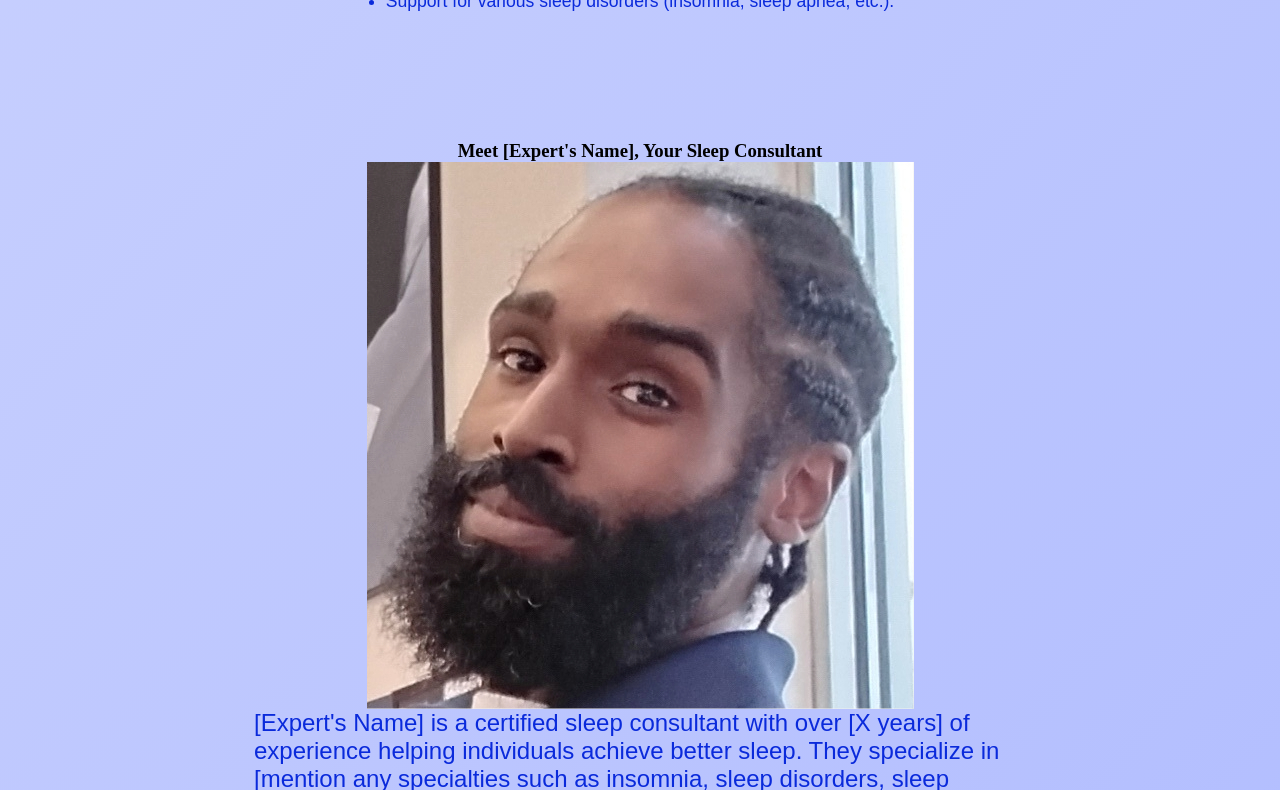
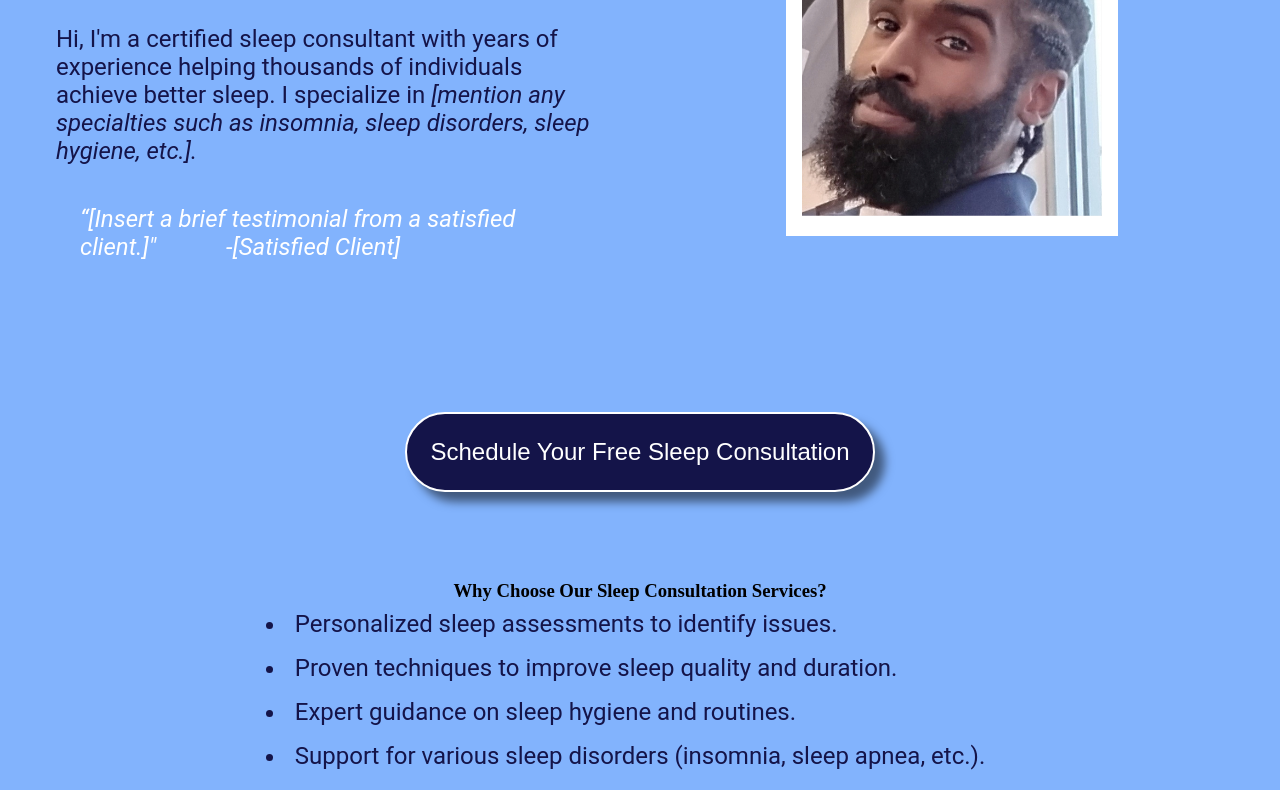
Before and after one commit to GStreet71/sleep-expert-consultation, a plain HTML site: page index.html in a window 1280 px wide. Shown: the part 387-1177 px from the top of the page. Drawn offline with Linux system fonts and the light colour scheme.

Commit message:
feat: Update #expert section in index.html and styles.css for improved layout and styling.

```diff
--- a/index.html
+++ b/index.html
@@ -8,11 +8,32 @@
     <link rel="stylesheet" href="styles.css">
 </head>
 <body>
-    <div class="gradient-wrapper">
     <header>
+        <div class="title-container">
             <h1>Unlock the Secret to a Restful Night's Sleep</h1>
-            <h2>Schedule Your Free Sleep Consultation Today</h2>
+
+        </div>
+        <h2 id="subheader"><a href="schedule-link">Schedule Your Free Sleep Consultation Today</a></h2>
     </header>
+
+    <section id="expert">
+        <div class="expert-details">
+            <div class="expert-details-div">
+                <h1>I'm Caleb,<br> Your Sleep Consultant</h1>
+                <p>Hi, I'm a certified sleep consultant with years of experience helping thousands of individuals achieve better sleep. I specialize in <i>[mention any specialties such as insomnia, sleep disorders, sleep hygiene, etc.].</i></p>
+                <p class="testimonials">“[Insert a brief testimonial from a satisfied client.]"<span>-[Satisfied Client]</span></p>
+            </div>
+        </div>
+        <div class="expert-photo">
+            <div class="expert-photo-div">
+                <img src="assets/expert_head01.jpg" alt="Caleb Harris, Sleep Consultant" id="expert-image">
+            </div>
+        </div>
+    </section>
+
+    <section id="cta">
+        <button><a href="schedule-link">Schedule Your Free Sleep Consultation</a></button>
+    </section>
 
     <section id="benefits">
         <h3>Why Choose Our Sleep Consultation Services?</h3>
@@ -23,19 +44,6 @@
             <li>Support for various sleep disorders (insomnia, sleep apnea, etc.).</li>
         </ul>
     </section>
-
-        <section id="expert">
-            <h3>Meet [Expert's Name], Your Sleep Consultant</h3>
-            <img src="expert_head01.jpg" alt="Caleb Harris, Sleep Consultant">
-            <p>[Expert's Name] is a certified sleep consultant with over [X years] of experience helping individuals achieve better sleep. They specialize in [mention any specialties such as insomnia, sleep disorders, sleep hygiene, etc.].</p>
-            <p>“[Insert a brief testimonial from a satisfied client.]”</p>
-        </section>
-
-        <section id="cta">
-            <h3>Take the First Step Towards Better Sleep</h3>
-            <button><a href="schedule-link">Schedule Your Free Sleep Consultation</a></button>
-        </section>
-    </div>
 
     <section id="resources">
         <h3>Helpful Resources</h3>
--- a/styles.css
+++ b/styles.css
@@ -1,17 +1,16 @@
 :root {
-    --bg-gradient-color1: hsl(231, 100%, 79%);
-    --bg-gradient-color2: hsl(231, 76%, 97%);
-    --text-primary-color:  hsl(231, 91%, 45%);
-    --font-header: Acorn;
-    --textsize-header: 5.5rem;
-    --font-body: 'Space Grotesk', sans-serif;
+    --bg-header2: rgb(235, 17, 17);
+    --bg-header: rgb(20, 20, 73);
+    --font-header: Acorn, Roboto, sans-serif;
+    --textsize-heading-lg: 3rem;
+    --textsize-heading: 2rem;
+    --textsize-subheading: 1.75rem;
     --textsize-body: 1.5rem;
-    --gradient:
-        linear-gradient(
-            to bottom right,
-            var(--bg-gradient-color2),
-            var(--bg-gradient-color1)
-        );
+    --textcolor-heading: white;
+    --textcolor-body: rgb(20, 20, 73);
+    --textcolor-accent: rgb(235, 17, 17);
+    --bg-body: rgb(130, 179, 253);
+    --font-body: Roboto, sans-serif;
 }
 
 * {
@@ -20,44 +19,61 @@
     box-sizing: border-box;
 }
 
-/* body{
-    background-color: hsl(240, 68%, 93%);
-} */
-
-@keyframes gradient {
-    0% {background-position: 30% 70%;}
-    100% {background-position: 70% 70%;}
+body{
+    background: var(--bg-body);
 }
 
-.gradient-wrapper {
-    background: var(--gradient);
-    background-size: 400% 400%;
-    animation: gradient 20s ease infinite alternate;
-    height: 100%;
+header {
     display: flex;
     flex-direction: column;
     justify-content: center;
     align-items: center;
-    position: relative;
+    width: 100%;
+    color: var(--textcolor-heading);
+    background-color: var(--bg-header);
+    font-family: var(--font-header);
+    padding: 1rem;
 }
 
-h1 {
-    font-family: var(--font-header);
-    color: var(--text-primary-color);
-    font-size: var(--textsize-header);
-    z-index: 10;
+.title-container {
+    background-color: var(--bg-header2);
+    width: 100%;
+    border-radius: 10px;
+    padding: .5rem;
+}
+
+/* #subheader {
+    border-bottom: 3px solid white;
+} */
+
+h1{
+    font-size: var(--textsize-heading-lg);
+    padding: 2rem;
+    color: var(--textcolor-heading);
+}
+
+header h1 {
+    font-size: var(--textsize-heading);
+    text-align: center;
+    padding: 0;
+}
+
+h2 {
+    padding: 2rem;
+    font-size: var(--textsize-subheading);
+}
+
+header h2 {
+    padding: 1rem .5rem 0 .5rem;
+    font-size: var(--textsize-subheading);
 }
 
 p, li{
     font-family: var(--font-body);
     font-weight: 400;
-    color: var(--text-primary-color);
+    color: var(--textcolor-body);
     font-size: var(--textsize-body);
-    z-index: 10;
-}
-
-li{
-    font-size: 1.1rem;
+    padding: .5rem;
 }
 
 section, footer {
@@ -71,14 +87,69 @@ section, footer {
     height: auto;
 }
 
-.hero {
-    height: 100vh;
+#expert {
+    height: 80vh;
+    width: 100vw;
     display: flex;
-    flex-direction: column;
+    flex-direction: row;
     justify-content: center;
-    align-items: center;
+    align-items: space-between;
+    margin: auto;
+    padding: 1rem;
+    max-width: none;
 }
 
-.hero p {
-    margin: rem 0;
+#cta {
+    height: 15vh;
 }
+
+.expert-details, .expert-photo {
+    padding: 1rem;
+    margin: 1rem;
+    width: 50%;
+    display: flex;
+    box-sizing: border-box;
+    justify-content: center;
+    align-items: space-between;
+}
+
+.testimonials {
+    padding: 2rem;
+    font-style: italic;
+    color: var(--textcolor-heading);
+}
+
+.testimonials span{
+    margin-left: 70px;
+}
+
+#expert-image {
+    height: 300px;
+}
+
+.expert-photo-div {
+    background-color: white;
+    padding: 1rem;
+    max-width: min-content;
+}
+
+button {
+    background-color: var(--bg-header);
+    color: var(--textcolor-heading);
+    font-size: var(--textsize-body);
+    padding: 1.5rem;
+    border-radius: 50px;
+    border: 2px solid var(--textcolor-heading);
+    cursor: pointer;
+    box-shadow: 10px 10px 10px 0 rgba(0, 0, 0, 0.5);
+}
+
+header a, button a {
+    text-decoration: none;
+    color: var(--textcolor-heading);
+}
+
+header a:hover, button a:hover {
+    text-decoration: underline;
+    color: var(--bg-body);
+}
```
Also changed, not shown: assets/expert_head01.jpg (renamed from expert_head01.jpg). Lines whose indentation alone changed are shown as unchanged.
